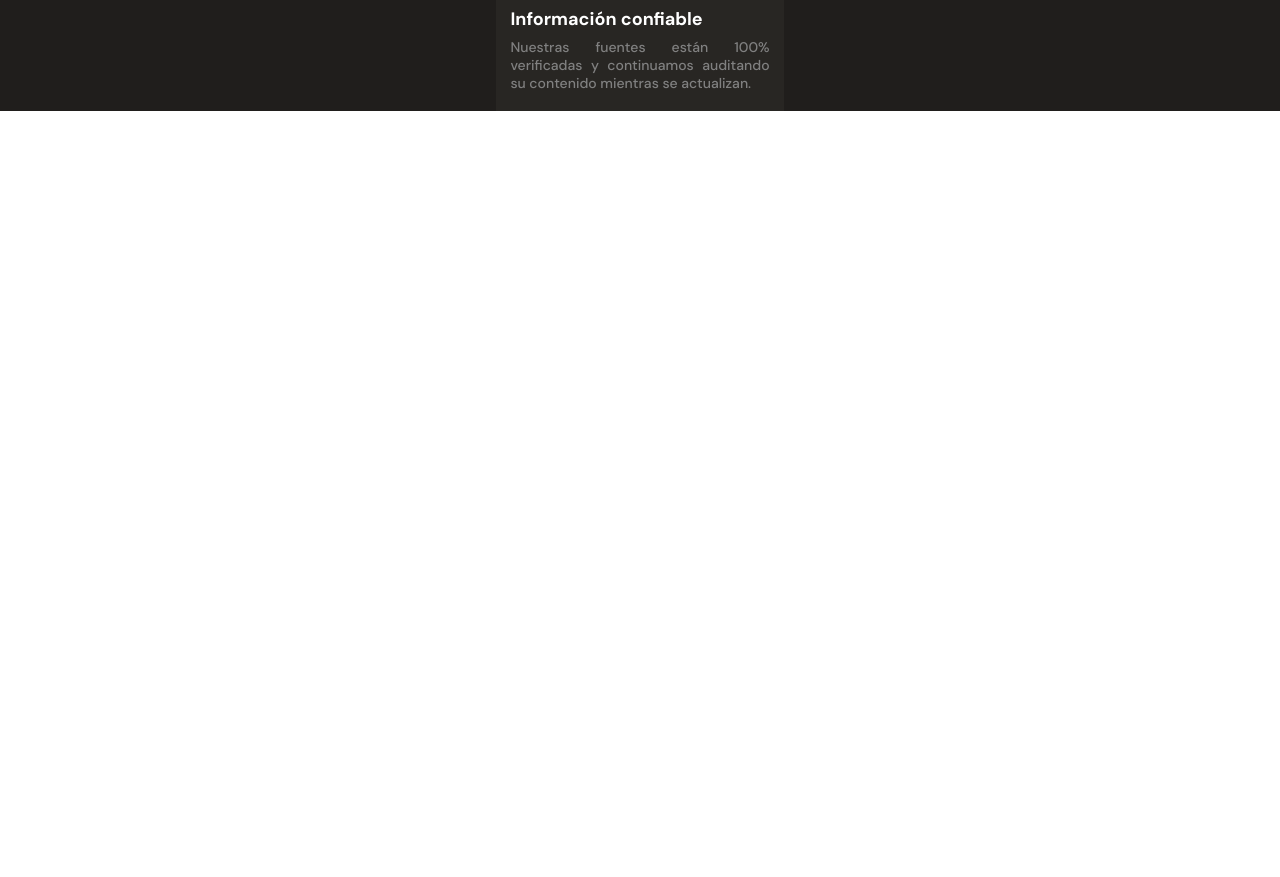
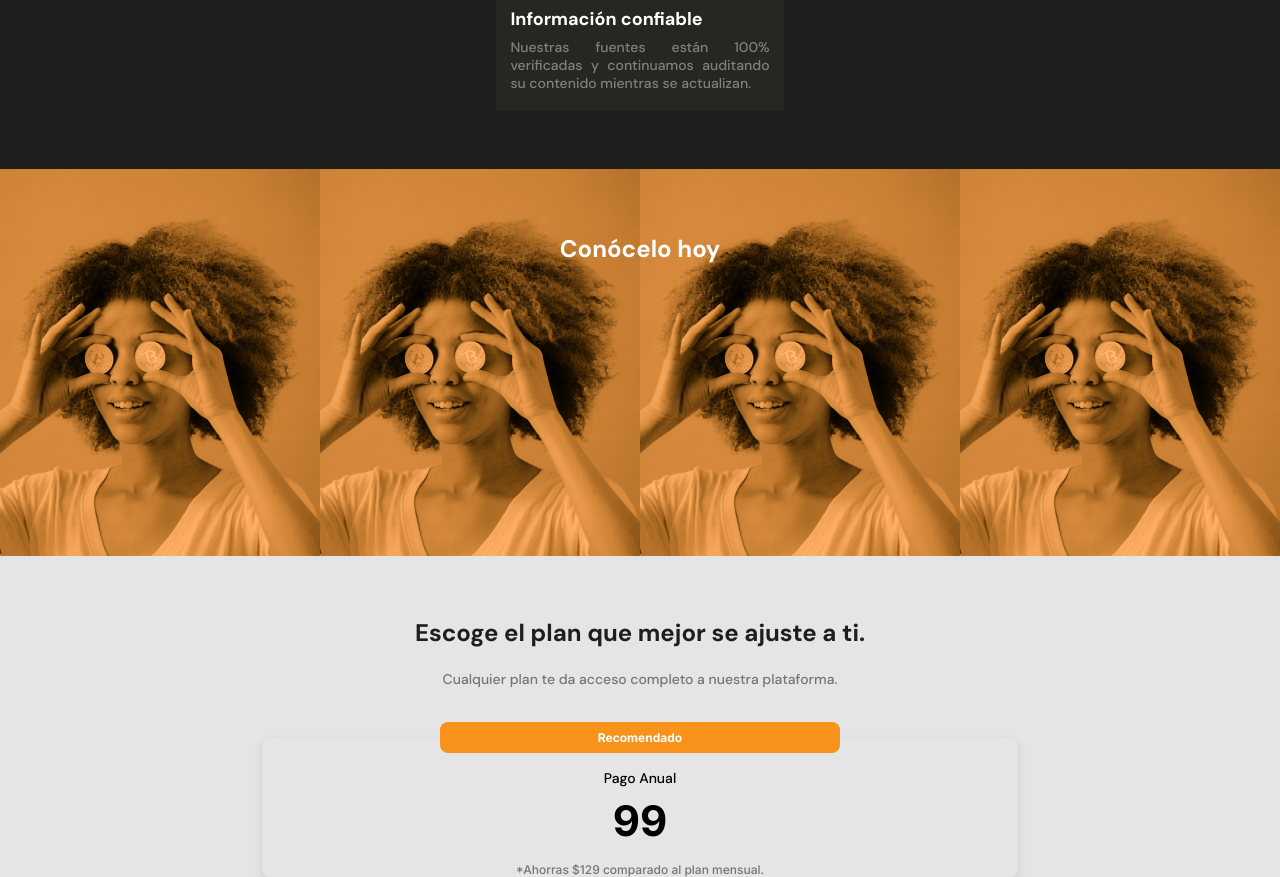
Before and after one commit to BrickRock/mobile-first, a plain HTML site: page index.html in a window 1280 px wide. Shown: the part 2050-2927 px from the top of the page. Before the commit the page ends 2177 px from the top, so only its background shows below. Drawn offline with Linux system fonts and the light colour scheme.

Commit message:
trabajando en la seccion de planes

```diff
--- a/css/mobile.css
+++ b/css/mobile.css
@@ -213,6 +213,7 @@ td{
     font-family: var(--DM-Sans);
     position: relative;
     padding-top: 5.1rem;
+    padding-bottom: 4.2rem;
 }
 
 .informacion__titulo{
@@ -278,3 +279,94 @@ td{
     margin-left: 1.6rem;
     margin-bottom: 1rem;
 }
+
+.planes{
+    background-color: #E5E5E5;;
+}
+
+.planes__imagen-fondo{
+    height: 38.7rem;
+    background-image: url('../assets/imgs/bitcoinbaby 1.jpg');
+}
+
+.planes__titulo{
+    font-weight: 700;
+    font-size: 2.4rem;
+    color: #FFFFFF;
+    text-align: center;
+    padding-top: 6.4rem;
+}
+
+.planes__informacion{
+    width: 90%;
+    margin: 0 auto;
+    margin-top: 6.4rem;
+    text-align: center;
+}
+
+.planes__opciones{
+    font-weight: 700;
+    font-size: 2.4rem;
+    line-height: 2.6rem;
+    color: var(--warm-black);
+    margin-bottom: 2.4rem;
+}
+
+.planes__descripcion{
+    font-weight: 500;
+    font-size: 1.4rem;
+    color: #757575;
+    line-height: 1.8rem;
+}
+
+.precios{
+    width: 59%;
+    color: #FFFFFF;
+    box-shadow: 0px 4px 8px rgba(89, 73, 30, 0.16);
+    border-radius: 8px;
+    display: flex;
+    flex-direction: column;
+    align-items: center;
+    text-align: center;
+    margin: 0 auto;
+    margin-top: 5rem;
+    position: relative;
+}
+
+.precios__titulos{
+    font-weight: 700;
+    font-family: var(--Inter);
+    font-size: 1.2rem;
+    color: #FFFFFF;
+    background-color: var(--bitcoin-orange);
+    width: 53%;
+    padding: 8px 0;
+    text-align: center;
+    border-radius: 8px;
+    position: absolute;
+    top: -16px;
+}
+
+.precios__periodo{
+    font-size: 1.4rem;
+    font-weight: 500;
+    color: #000000;
+    margin-top: 31px;
+}
+
+.precios__costos{
+    font-family: var(--Inter);
+    font-weight: 700;
+    font-size: 4.2rem;
+    color: #000000;
+    margin-top: 8px;
+}
+
+.precios__ahorro{
+    font-weight: 500;
+    font-family: var(--Inter);
+    font-size: 1.2rem;
+    color: #757575;
+    width: 83%;
+    margin-top: 16px;
+}
--- a/index.html
+++ b/index.html
@@ -112,7 +112,21 @@
                 <p class="caja__descripcion">Nuestras fuentes están 100% verificadas y continuamos auditando su contenido mientras se actualizan.</p>
             </div>
         </section>
-        <section></section>
+        <section class="planes">
+            <div class="planes__imagen-fondo">
+                <h2 class="planes__titulo">Conócelo hoy</h2>
+            </div>
+            <div class="planes__informacion">
+                <h2 class="planes__opciones">Escoge el plan que mejor se ajuste a ti.</h2>
+                <p class="planes__descripcion">Cualquier plan te da acceso completo a nuestra plataforma.</p>
+            </div>
+            <div class="precios">
+                <h2 class="precios__titulos">Recomendado</h2>
+                <p class="precios__periodo">Pago Anual</p>
+                <p class="precios__costos">99</p>
+                <p class="precios__ahorro">*Ahorras $129 comparado al plan mensual.</p>
+            </div>
+        </section>
     </main>
     <footer></footer>
 </body>
```
